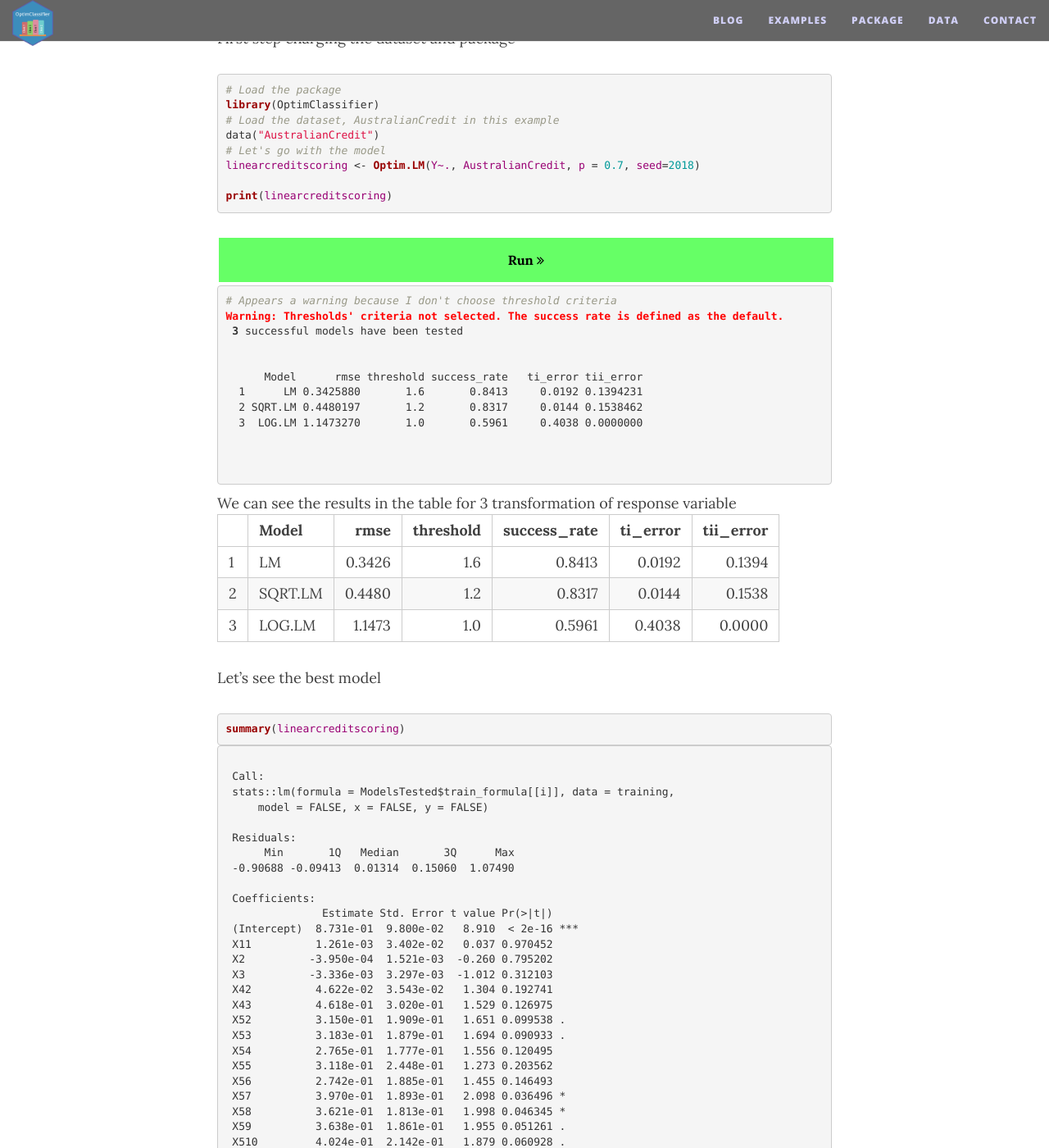
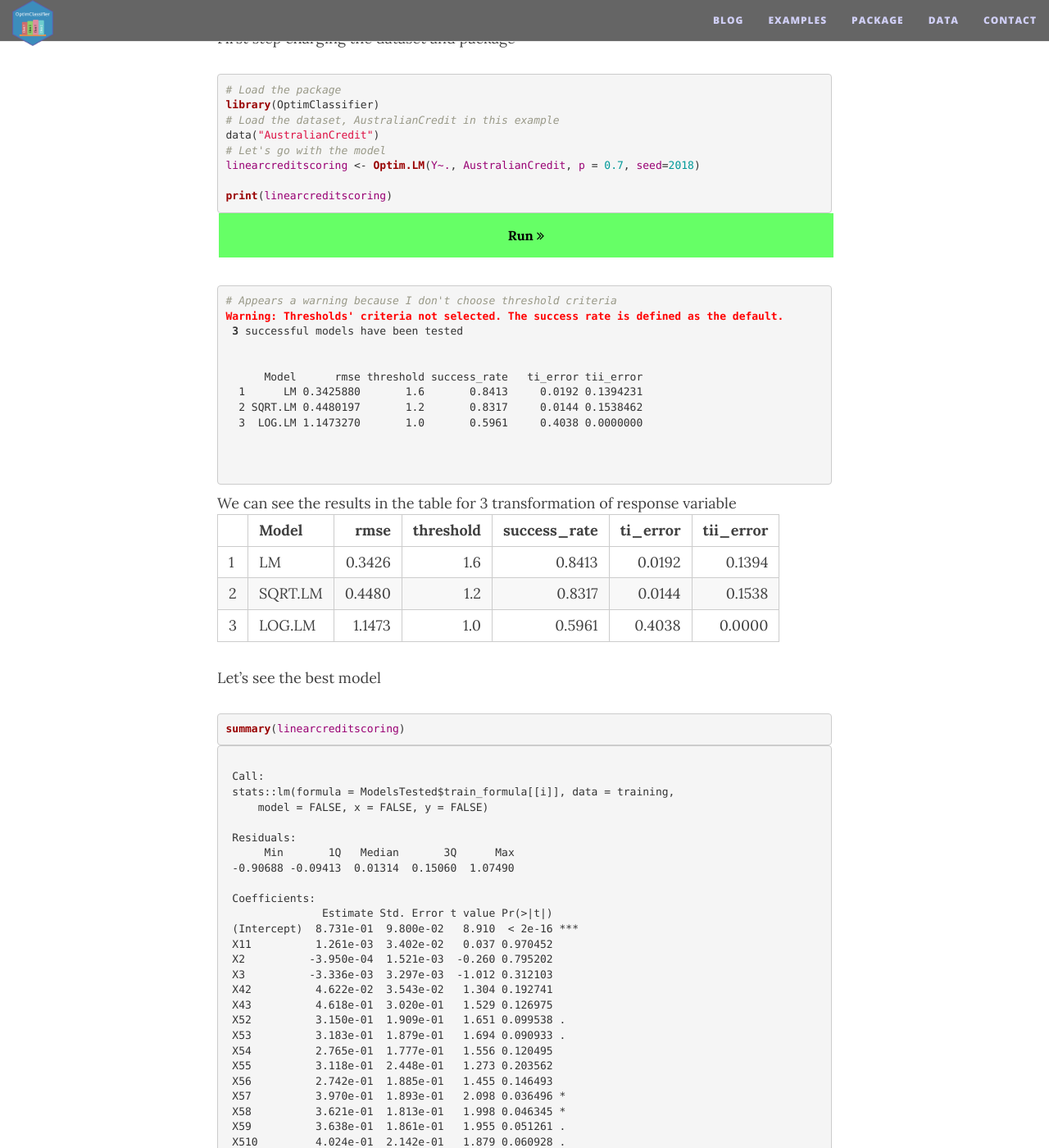
Before and after one commit to economistgame/OptimClassifier, a Jekyll site: the page built from examples/index.md, in a window 1280 px wide and 1400 px high, scrolled down 576 px. Shown: the whole window at 82% size. Built offline with Jekyll 4.4.1, drawn with Linux system fonts in a browser that asks for light colours; nearby versions of some CDN libraries.

Commit message:
Update index.md

```diff
--- a/examples/index.md
+++ b/examples/index.md
@@ -48,6 +48,9 @@ color: #d14;
  .codeFragment {
     margin-bottom: 0px;
 }
+     .buttonFragment {
+    margin-top: 0px;
+}
 </style>
 
 First step charging the dataset and package
@@ -60,7 +63,7 @@ data(<span class="hljs-string">"AustralianCredit"</span>)
 
 <span class="hljs-keyword">print</span>(<span class="hljs-literal">linearcreditscoring</span>)
 </code></pre>
-<p class="codeFragment"><button id="LM-1" style="width:100%;margin-top: 0px;" class="method-button" onClick="location.href='#lm'">Run <i class="fa fa-angle-double-right"></i>
+<p class="buttonFragment"><button id="LM-1" style="width:100%;margin-top: 0px;" class="method-button" onClick="location.href='#lm'">Run <i class="fa fa-angle-double-right"></i>
 </button></p>
 <div id="LMResults">
 <pre><code><span class="hljs-comment"># Appears a warning because I don't choose threshold criteria </span>
```
